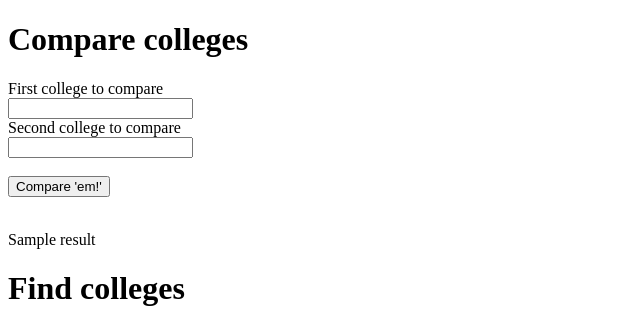
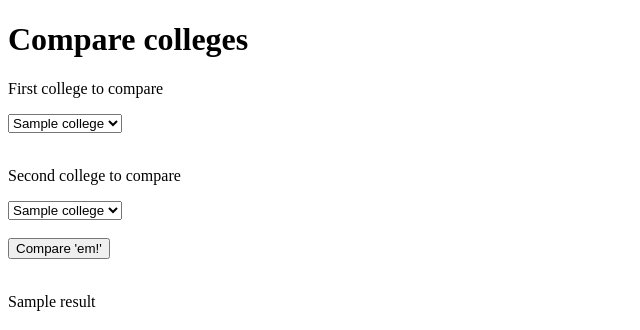
Before and after one commit to erhuve/mustard, a Flask app: template templates/main.html in a window 1280 px wide. Shown: the top 330 px of the page, without its empty margins (0-640 px from the left). Run offline with Flask 2, Linux system fonts and the light colour scheme; the template is opened without the code that fills it: most values are stand-ins (such as "Sample title", 1, 10 or a date in 2020).

Commit message:
Added dropdown for colleges

```diff
--- a/app.py
+++ b/app.py
@@ -5,15 +5,18 @@ from flask import request, render_template
 
 app = flask.Flask(__name__, template_folder='templates')
 DRIVER_PATH = '/Users/pastel/Downloads/chromedriverReal'
+with open('links.json') as json_file:
+    links= json.load(json_file)
 
 @app.route('/', methods=['GET', 'POST'])
 def main():
     if flask.request.method == 'GET':
-        return(flask.render_template('main.html'))
+        colleges = links.keys()
+        return(flask.render_template('main.html', colleges1=colleges, colleges2=colleges))
 
     if flask.request.method ==  'POST':
-        college1 = request.form['college1']
-        college2 = request.form['college2']
+        college1 = request.form['colleges1']
+        college2 = request.form['colleges2']
         college1 = scraper.read_data(college1, DRIVER_PATH)
         college2 = scraper.read_data(college2, DRIVER_PATH)
         data = [college1, college2]
--- a/templates/main.html
+++ b/templates/main.html
@@ -9,10 +9,28 @@
         <div id="compare">
             <h1>Compare colleges</h1>
             <form action="{{url_for('main')}}" method='POST'>
+                <p>First college to compare</p>
+                <select name="colleges1" method="GET" action="/">
+                    {% for college in colleges1 %}
+                    <option value= "{{college}}" SELECTED>{{college}}</option>"
+                    {% endfor %}
+                </select><br><br>
+
+                <p>Second college to compare</p>
+                <select name="colleges2" method="GET" action="/">
+                    {% for college in colleges2 %}
+                    <option value= "{{college}}" SELECTED>{{college}}</option>"
+                    {% endfor %}
+                </select><br><br>
+
+
+            <!--
                 <label for="college1">First college to compare</label><br>
                 <input type="text" id="college1" name="college1"><br>
                 <label for="college2">Second college to compare</label><br>
                 <input type="text" id="college2" name="college2"><br><br>
+
+            -->
                 <input type="submit" value="Compare 'em!'"><br><br>
             </form>
             <div class="result">{% if result %}<p>{{result}}</p>{% endif %}</div>
```
